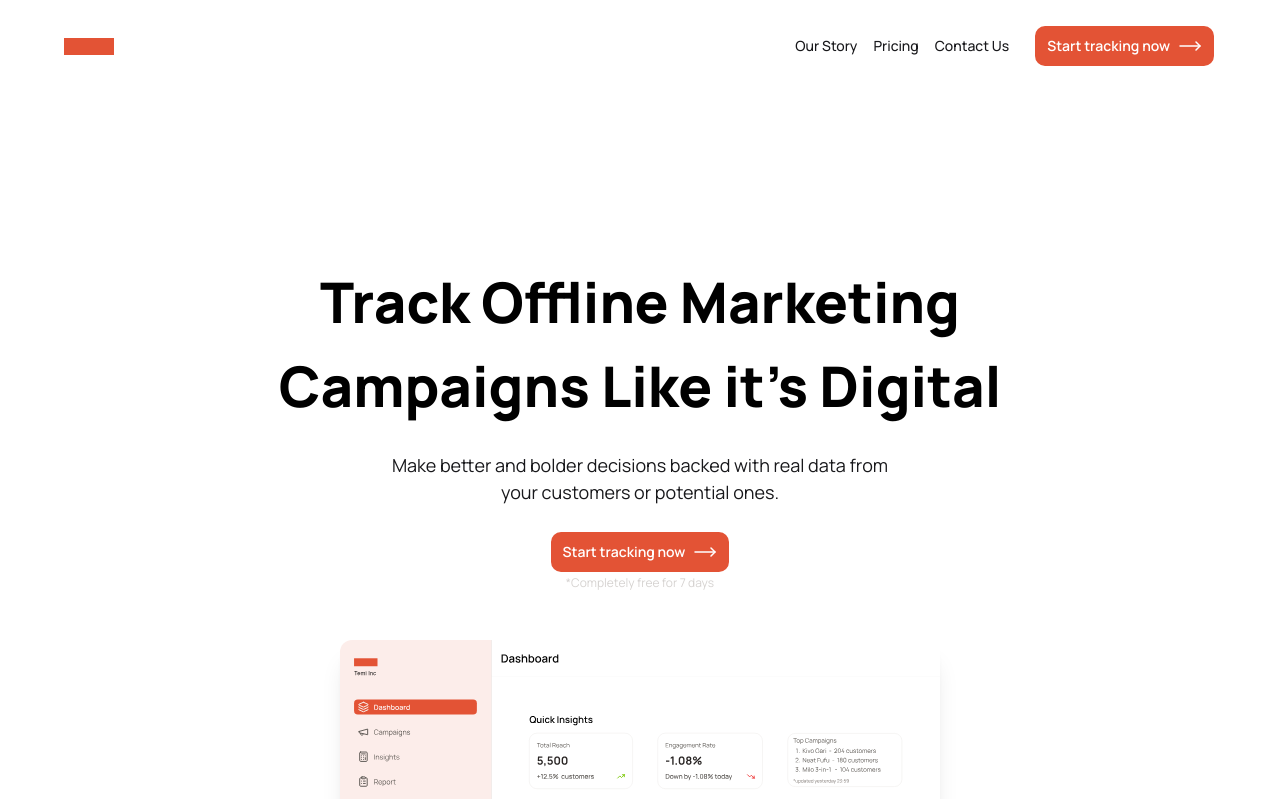
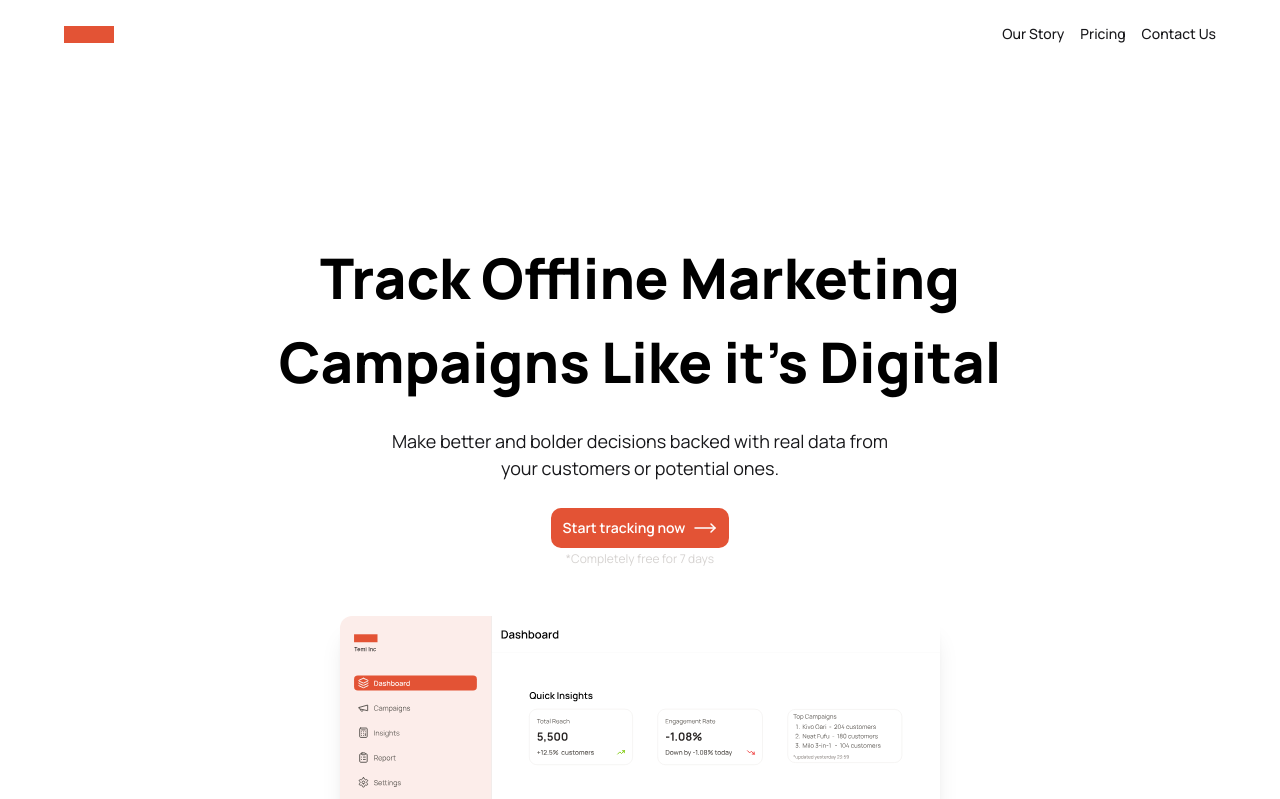
Before and after one commit to holaliamewu/attribute-landing-page, a Next.js app: page / in a window 1280 px wide. Shown: the top 799 px of the page. Built offline with nearby package versions, Linux system fonts and the light colour scheme.

Commit message:
chore: remove header cta

```diff
--- a/app/components/header.jsx
+++ b/app/components/header.jsx
@@ -29,7 +29,6 @@ export default function Header( ) {
     <nav className="hidden md:flex items-center gap-4" >
       {navsData.map(nav => <Link key={nav.title} href={`/${nav.path}`} className="text-sm font-[500] text-zinc-900 ">{nav.title}</Link> )}
     </nav>
-    <button className="flex items-center bg-[#e35335] gap-2 border-2 border-white text-white text-sm font-semibold px-3 py-2 rounded-xl">Start tracking now <MoveRight strokeWidth={1.5} /></button>
     <span className="flex md:hidden relative" >
       { !showMobbileMenu &&
       <span >
```
